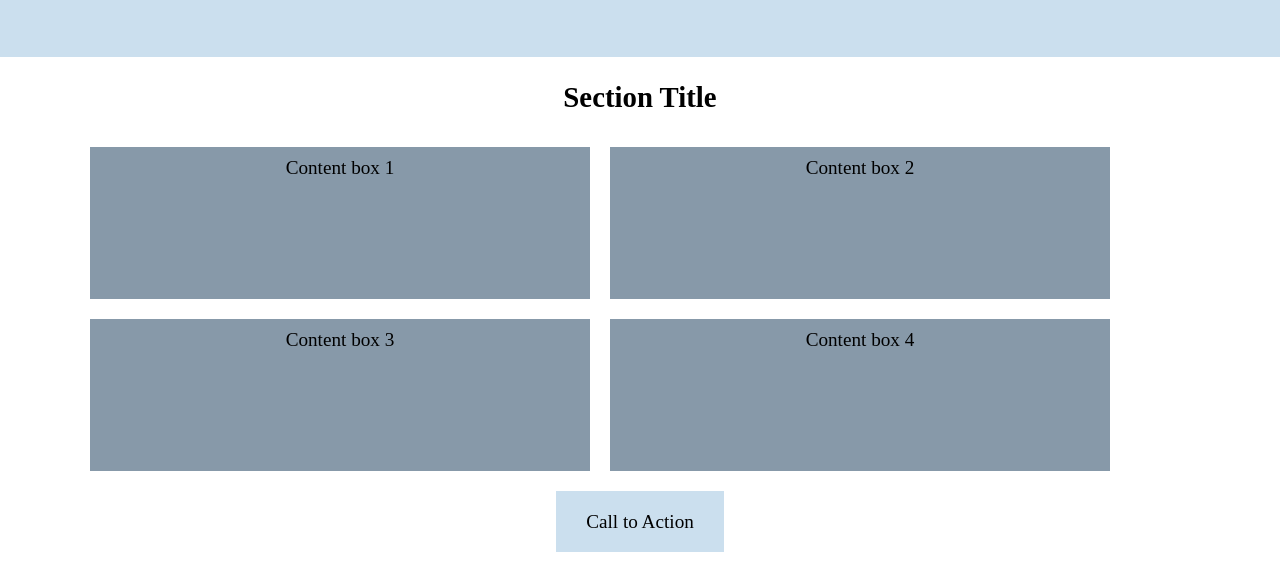
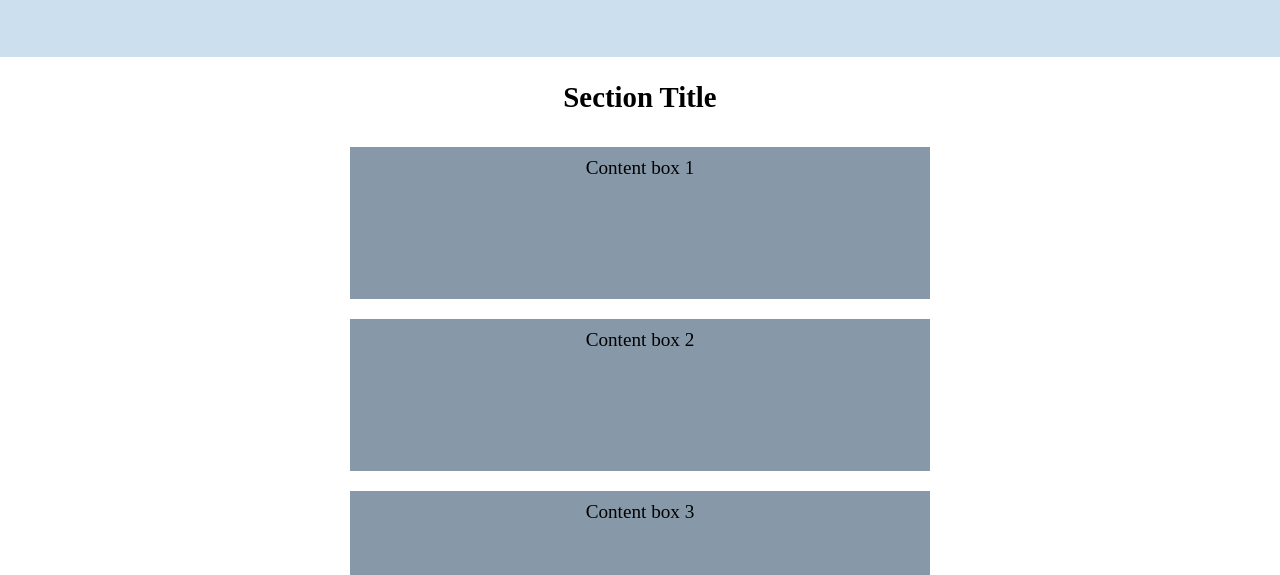
Before and after one commit to amberliangtesol/remote-assignments, a plain HTML site: page week1/index.html in a window 1280 px wide. Shown: the part 225-800 px from the top of the page. Drawn offline with Linux system fonts and the light colour scheme.

Commit message:
fix container boxes width2

```diff
--- a/week1/css/base.css
+++ b/week1/css/base.css
@@ -80,21 +80,17 @@ body {
 				color: black;
 			}
 		.container {
-
-		/* width: 95%;
-		margin: 0 auto; */
-	}
-		.item-container {
+		width: 90%;
 		display: flex;
 		flex-direction: row;
 		flex-wrap: wrap;
 		justify-content: center;
 		background-color: white;
-			width: 1200px
+		margin: 0 auto;
 	}
 		.item
 			{
-				width: 500px;
+			max-width: 580px;
 			padding: 10px 0px 120px;
 			margin: 10px;
 			text-align: center;
@@ -105,7 +101,7 @@ body {
 }
 	/* Request 1: Layout when screen width >= 1200px---Total width of content boxes should be fixed in 1200px, even if the user's screen width is much larger than 1200px. */
 
-@media screen and (min-width:800px)and (max-width: 1199px){
+@media screen and (min-width:800px)and (max-width: 1200px){
 	.header {
 		width: 100%;
 		padding: 30px 60px;
--- a/week1/index.html
+++ b/week1/index.html
@@ -32,12 +32,10 @@
 	</div>
 
 	<div class="container">
-		<div class="item-container">
-			<div class="item-1 item">Content box 1</div>
-			<div class="item-2 item">Content box 2</div>
-			<div class="item-3 item">Content box 3</div>
-			<div class="item-4 item">Content box 4</div>
-		</div>
+		<div class="item-1 item">Content box 1</div>
+		<div class="item-2 item">Content box 2</div>
+		<div class="item-3 item">Content box 3</div>
+		<div class="item-4 item">Content box 4</div>
 	</div>
 
 	<div class="button">
```
Lines whose indentation alone changed are shown as unchanged.
